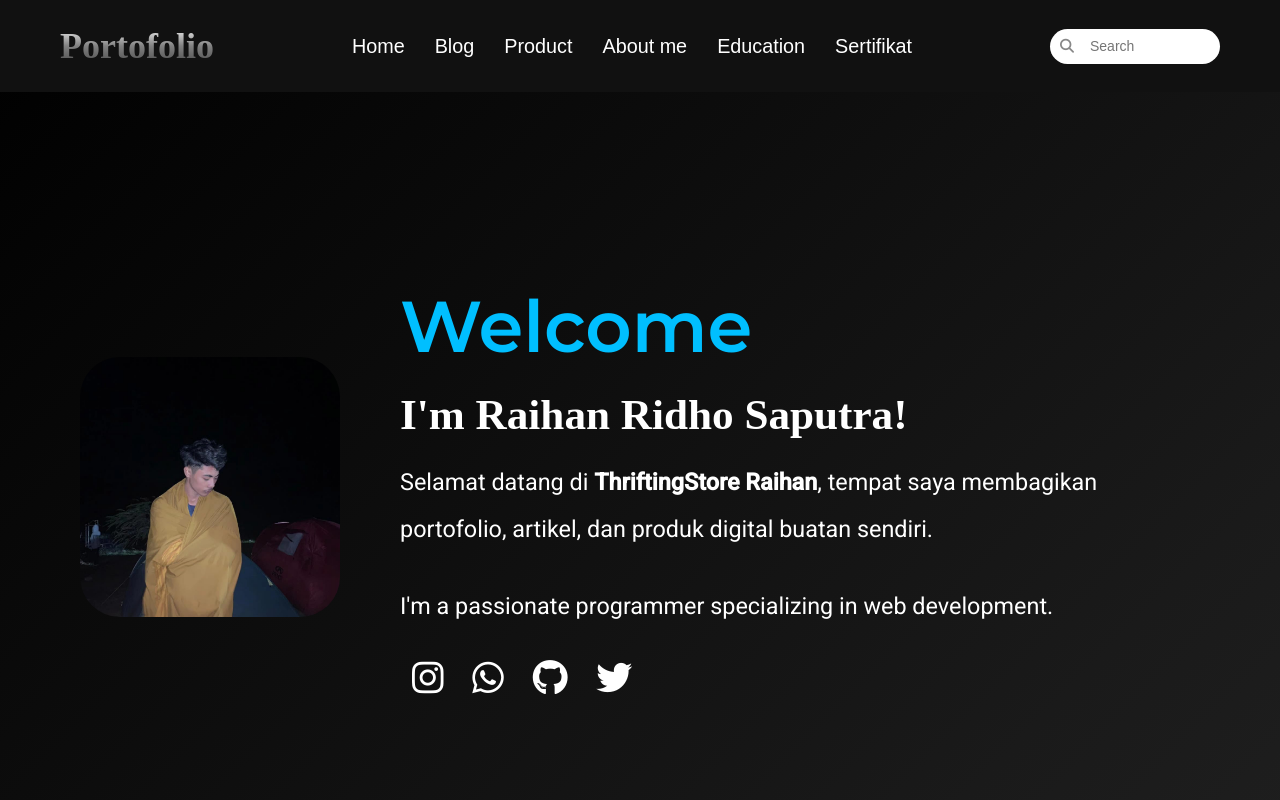
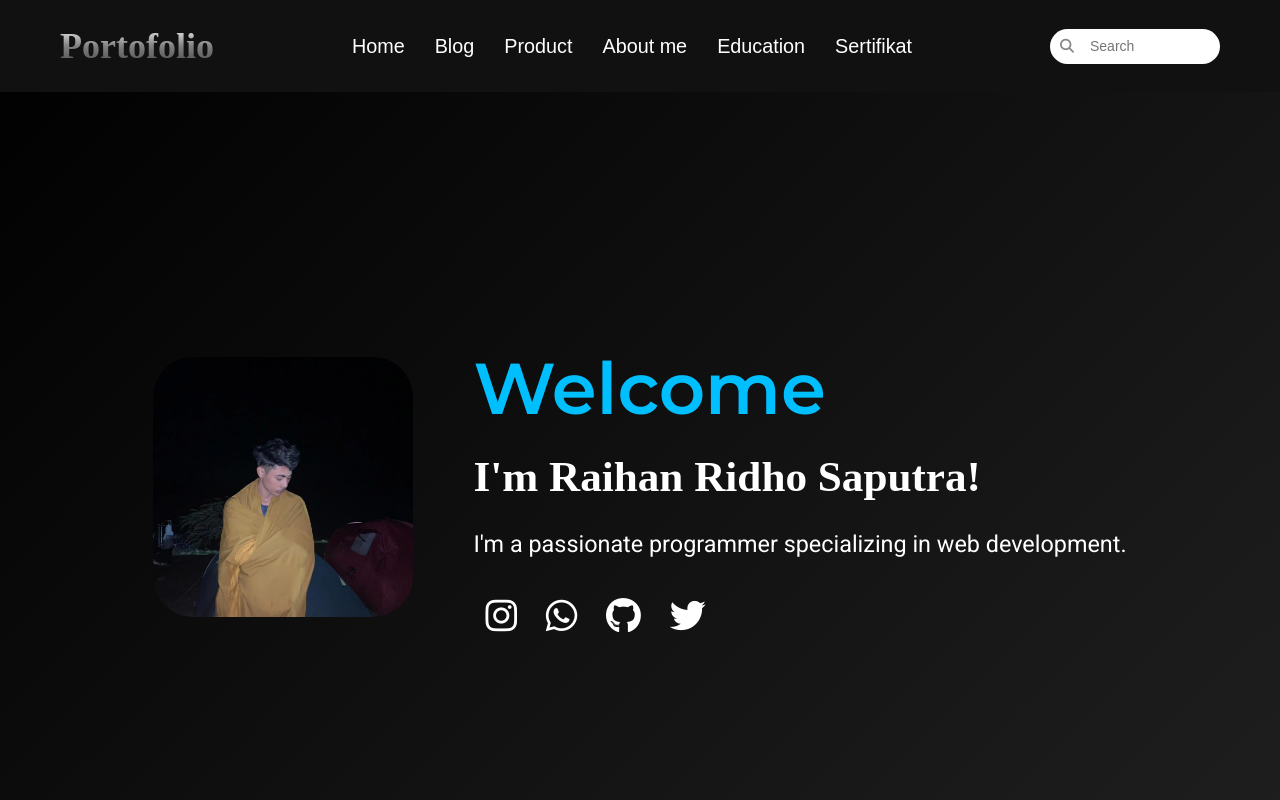
Before and after one commit to ThriftingStore/Portofolio-Raihan-Ridho-Saputra, a plain HTML site: page index.html in a window 1280 px wide. Shown: the top 800 px of the page. Drawn offline with Linux system fonts and the light colour scheme.

Commit message:
Update index.html

```diff
--- a/index.html
+++ b/index.html
@@ -47,7 +47,6 @@
     <div class="welcome-text">
       <h2>Welcome</h2>
       <h3>I'm Raihan Ridho Saputra!</h3>
-      <p>Selamat datang di <strong>ThriftingStore Raihan</strong>, tempat saya membagikan portofolio, artikel, dan produk digital buatan sendiri.</p>
       <p>I'm a passionate programmer specializing in web development.</p>
       <div class="social-icons">
         <a href="https://www.instagram.com/rhnrdsptr__" target="_blank" aria-label="Instagram">
```
